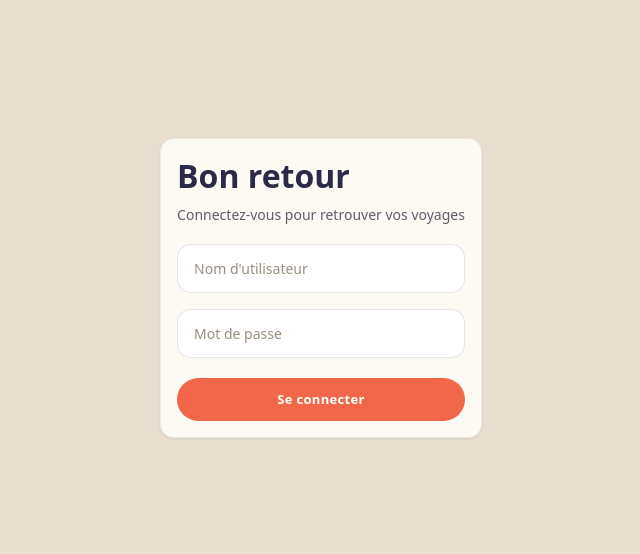
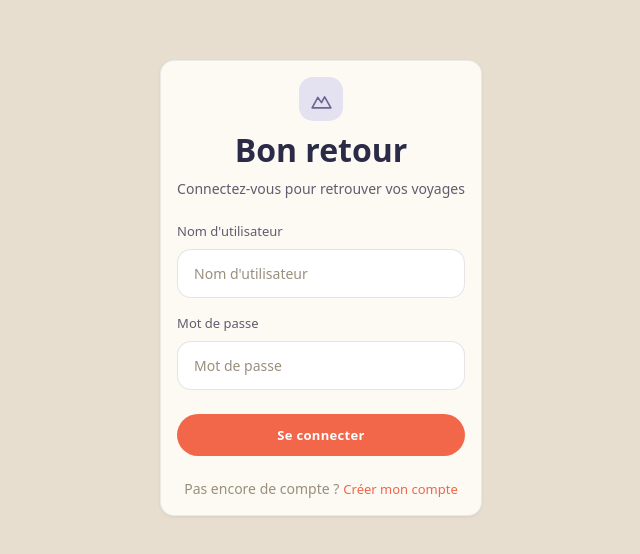
Before and after one commit to Blueton23/Transcendence, a React (Vite) app in the folder srcs/frontend/: page /login in a window 1280 px wide. Shown: the part 136-690 px from the top of the page, without its empty margins (319-959 px from the left). Built offline with nearby package versions, Linux system fonts and the light colour scheme; no server answers.

Commit message:
format_signup

```diff
--- a/srcs/frontend/src/features/auth/components/login.tsx
+++ b/srcs/frontend/src/features/auth/components/login.tsx
@@ -6,17 +6,19 @@ import { login } from "../api/auth";
 import { useAuth } from "../context/useAuth";
 import { useSubmitAction } from "@/shared/hooks/useSubmitAction";
 
-import Button from "../../../shared/ui/Button";
-import Card from "../../../shared/ui/Card";
-import Heading from "../../../shared/ui/Heading";
-import Input from "../../../shared/ui/Input";
-import Text from "../../../shared/ui/Text";
+import Button from "@/shared/ui/Button";
+import Card from "@/shared/ui/Card";
+import Heading from "@/shared/ui/Heading";
+import Input from "@/shared/ui/Input";
+import Text from "@/shared/ui/Text";
+import IconBadge from "@/shared/ui/IconBadge";
 
 function Login() {
   const navigate = useNavigate();
   const { setCurrentUser } = useAuth();
   const [username, setUsername] = useState("");
   const [password, setPassword] = useState("");
+
   const { submit, isSubmitting, error } = useSubmitAction(() =>
     login({ username, password }),
   );
@@ -25,6 +27,7 @@ function Login() {
     event.preventDefault();
 
     const result = await submit();
+
     if (result.success && result.data) {
       setCurrentUser(result.data.traveler);
       navigate("/profile");
@@ -35,8 +38,9 @@ function Login() {
     <main className="flex min-h-screen items-center justify-center p-6">
       <div className="w-full max-w-3xl">
         <Card variant="default">
-          <form onSubmit={handleSubmit} className="flex flex-col gap-5">
-            <div className="flex flex-col gap-2">
+          <form onSubmit={handleSubmit} className="flex flex-col gap-6">
+            <div className="flex flex-col items-center gap-2 text-center">
+              <IconBadge color="purple" name="mtn" />
               <Heading level={1} size="lg">
                 Bon retour
               </Heading>
@@ -47,7 +51,16 @@ function Login() {
             </div>
 
             <div className="flex flex-col gap-4">
+              <div className="flex flex-col gap-2">
+                <label
+                  htmlFor="username"
+                  className="text-sm font-medium text-text-secondary"
+                >
+                  Nom d'utilisateur
+                </label>
+
                 <Input
+                  id="username"
                   type="text"
                   name="username"
                   placeholder="Nom d'utilisateur"
@@ -56,8 +69,18 @@ function Login() {
                   autoComplete="username"
                   required
                 />
+              </div>
+
+              <div className="flex flex-col gap-2">
+                <label
+                  htmlFor="password"
+                  className="text-sm font-medium text-text-secondary"
+                >
+                  Mot de passe
+                </label>
 
                 <Input
+                  id="password"
                   type="password"
                   name="password"
                   placeholder="Mot de passe"
@@ -67,12 +90,25 @@ function Login() {
                   required
                 />
               </div>
+            </div>
 
             {error && <Text tone="accent">{error}</Text>}
 
             <Button type="submit" variant="primary" disabled={isSubmitting}>
               {isSubmitting ? "Connexion..." : "Se connecter"}
             </Button>
+
+            <div className="flex items-center justify-center gap-1 text-sm">
+              <Text tone="muted">Pas encore de compte ?</Text>
+
+              <button
+                type="button"
+                onClick={() => navigate("/signup")}
+                className="font-medium text-brand-primary hover:underline"
+              >
+                Créer mon compte
+              </button>
+            </div>
           </form>
         </Card>
       </div>
```
Lines whose indentation alone changed are shown as unchanged.
